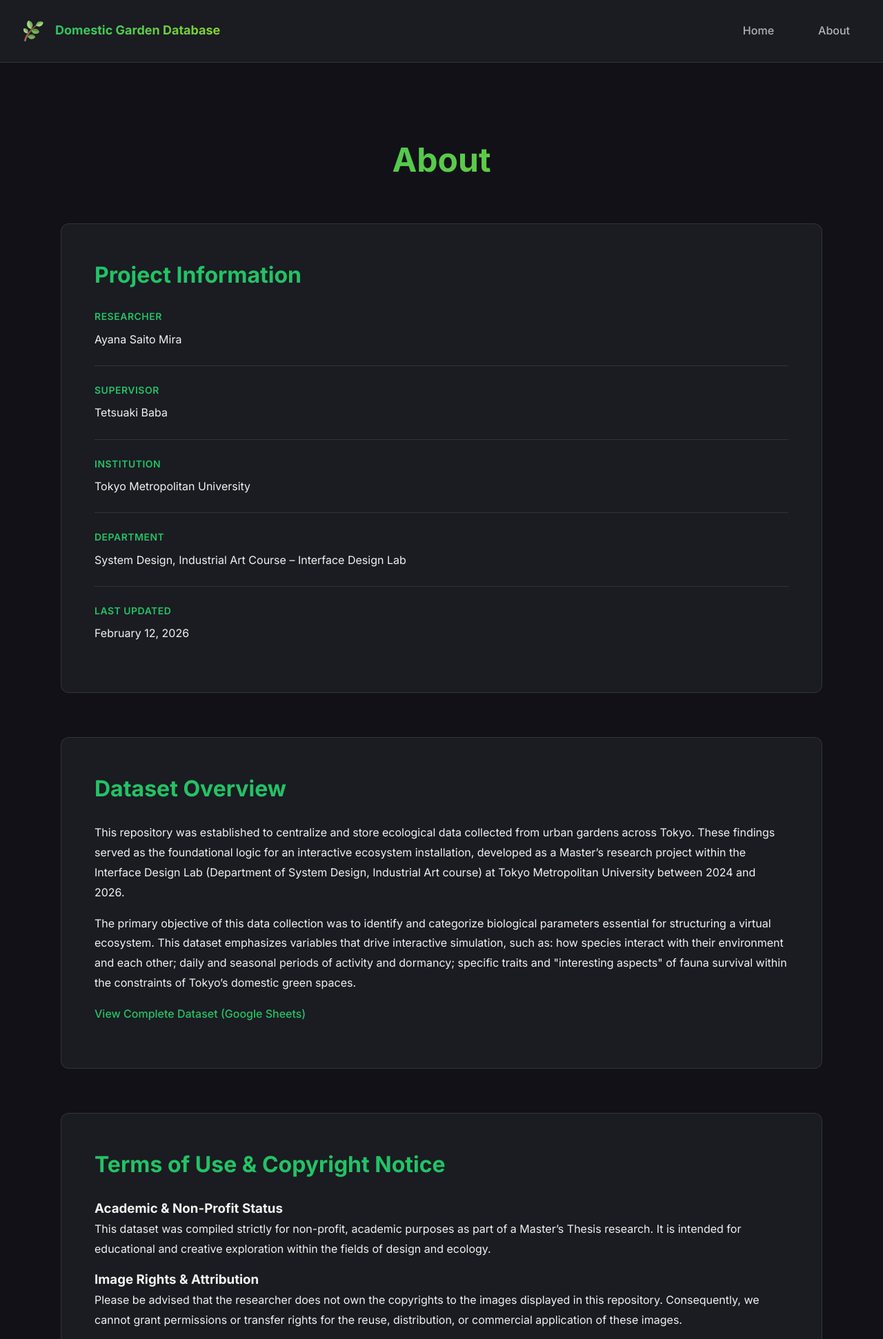
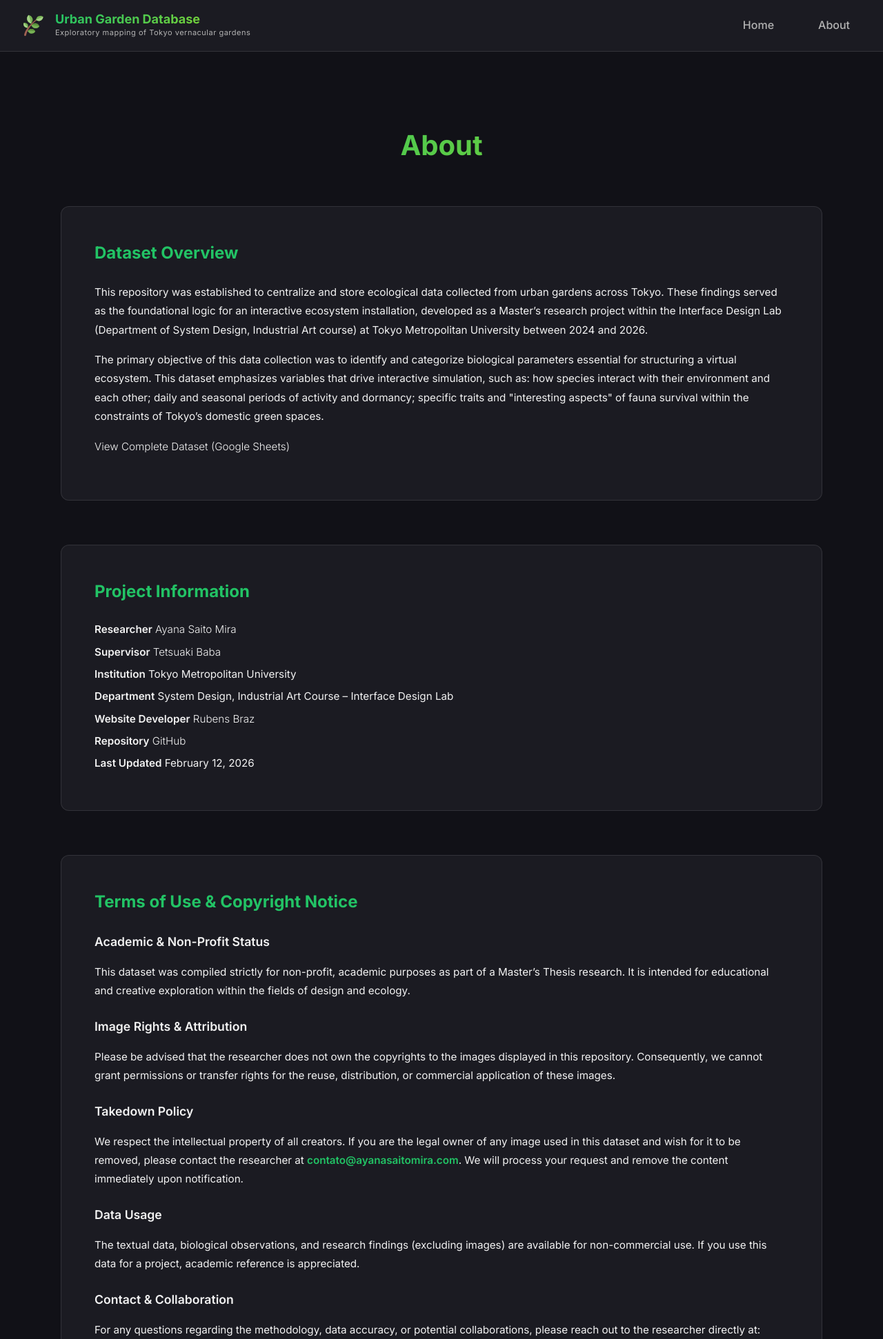
Before and after one commit to rubensbraz/urban-garden-database, a FastAPI app: page /about in a window 1280 px wide. Shown: the top 1942 px of the page at 69% size. Run offline with FastAPI, Linux system fonts and the light colour scheme.

Commit message:
fix: new site style

```diff
--- a/app/main.py
+++ b/app/main.py
@@ -14,7 +14,7 @@
         FastAPI: The configured application instance.
     """
     application = FastAPI(
-        title="Domestic Garden Database",
+        title="Urban Garden Database",
         description="A database of flora, fauna, and objects found in domestic gardens",
         version="1.0.0",
         docs_url="/docs",
--- a/app/static/css/style.css
+++ b/app/static/css/style.css
@@ -102,9 +102,8 @@
 .site-header {
     background: var(--color-surface);
     border-bottom: 1px solid var(--color-border);
-    padding: var(--spacing-lg) 0;
-    position: sticky;
-    top: 0;
+    padding: var(--spacing-md) 0;
+    position: static;
     z-index: 1000;
     backdrop-filter: blur(10px);
 }
@@ -137,13 +136,26 @@
     display: block;
 }
 
+.logo-details {
+    display: flex;
+    flex-direction: column;
+}
+
 .logo-text {
-    font-size: var(--font-size-h3);
+    font-size: var(--font-size-large);
     font-weight: var(--font-weight-bold);
     background: var(--gradient-primary);
     -webkit-background-clip: text;
     -webkit-text-fill-color: transparent;
     background-clip: text;
+    line-height: 1.2;
+}
+
+.navbar-subtitle {
+    font-size: 11px;
+    color: var(--color-text-secondary);
+    font-weight: var(--font-weight-normal);
+    letter-spacing: 0.5px;
 }
 
 .site-nav {
@@ -180,7 +192,7 @@
 }
 
 .header-title {
-    font-size: var(--font-size-h1);
+    font-size: 2.5rem;
     font-weight: var(--font-weight-bold);
     background: var(--gradient-primary);
     -webkit-background-clip: text;
@@ -204,10 +216,8 @@
     flex-wrap: wrap;
     margin-bottom: var(--spacing-3xl);
     padding: var(--spacing-lg);
-    background: var(--glass-background);
-    border: var(--glass-border);
-    border-radius: var(--card-border-radius);
-    backdrop-filter: blur(var(--glass-blur));
+    background: transparent;
+    border: none;
 }
 
 .filter-btn {
@@ -244,12 +254,13 @@
 }
 
 .filter-btn.active {
-    border-color: transparent;
-    color: white;
+    border-color: var(--color-primary);
+    color: var(--color-text-primary);
+    box-shadow: 0 0 20px rgba(61, 153, 112, 0.6);
 }
 
 .filter-btn.active::before {
-    opacity: 1;
+    opacity: 0;
 }
 
 /* ═══ SCATTERED GRID ═══ */
@@ -386,12 +397,31 @@
 .about-section h2 {
     color: var(--color-primary);
     margin-bottom: var(--spacing-lg);
-    font-size: var(--font-size-h2);
+    font-size: 1.5rem;
+}
+
+.about-section h3 {
+    color: var(--color-text-primary);
+    margin-top: var(--spacing-lg);
+    margin-bottom: var(--spacing-md);
+    font-size: 1.1rem;
+    font-weight: var(--font-weight-semibold);
 }
 
 .about-section p {
     line-height: 1.8;
     margin-bottom: var(--spacing-md);
+    color: var(--color-text-primary);
+    font-size: 0.95rem;
+}
+
+.project-info p {
+    margin-bottom: var(--spacing-sm);
+    line-height: 1.6;
+}
+
+.project-info b {
+    font-weight: var(--font-weight-semibold);
     color: var(--color-text-primary);
 }
 
@@ -421,17 +451,16 @@
     border: 2px solid var(--color-primary);
 }
 
-.credits-section {
-    text-align: center;
+.team-link {
+    color: var(--color-text-primary);
+    text-decoration: none;
+    font-weight: var(--font-weight-light);
+    transition: all var(--transition-normal);
 }
 
-.developer-name {
-    font-size: 1.1em;
-    font-weight: var(--font-weight-bold);
-}
-
-.repo-link-container {
-    margin-top: var(--spacing-md);
+.team-link:hover {
+    color: var(--color-primary-light);
+    text-decoration: underline;
 }
 
 .email-link-text {
@@ -440,9 +469,9 @@
 
 /* ═══ FOOTER ═══ */
 .site-footer {
-    margin-top: var(--spacing-4xl);
-    padding: var(--spacing-3xl) 0;
-    background: var(--color-surface);
+    margin-top: var(--spacing-3xl);
+    padding: var(--spacing-xl) 0;
+    background: transparent;
     border-top: 1px solid var(--color-border);
 }
 
@@ -454,33 +483,10 @@
 }
 
 .footer-text {
-    color: var(--color-text-secondary);
-    margin-bottom: var(--spacing-lg);
-    font-size: var(--font-size-small);
-}
-
-.footer-links {
-    display: flex;
-    justify-content: center;
-    align-items: center;
-    gap: var(--spacing-md);
-    flex-wrap: wrap;
-}
-
-.footer-link {
-    color: var(--color-primary);
-    text-decoration: none;
-    font-weight: var(--font-weight-medium);
-    transition: all var(--transition-normal);
-}
-
-.footer-link:hover {
-    color: var(--color-primary-light);
-    text-decoration: underline;
-}
-
-.footer-separator {
     color: var(--color-text-muted);
+    margin: 0;
+    font-size: 0.85rem;
+    font-weight: var(--font-weight-normal);
 }
 
 .contact-info {
@@ -494,7 +500,6 @@
 .email-link {
     color: var(--color-primary);
     text-decoration: none;
-    font-size: var(--font-size-h3);
     font-weight: var(--font-weight-semibold);
     transition: all var(--transition-normal);
 }
--- a/app/static/js/main.js
+++ b/app/static/js/main.js
@@ -1,5 +1,5 @@
 /**
- * Domestic Garden Database - Main JavaScript
+ * Urban Garden Database - Main JavaScript
  * Handles random scattered layout, filtering, and interactive elements.
  *
  * @module Main
--- a/app/templates/about.html
+++ b/app/templates/about.html
@@ -1,38 +1,12 @@
 {% extends "base.html" %}
 
-{% block title %}About - Domestic Garden Database{% endblock %}
+{% block title %}About - Urban Garden Database{% endblock %}
 
 {% block content %}
 <div class="container detail-container">
     <header class="header">
         <h1 class="header-title">About</h1>
     </header>
-
-    <div class="about-section">
-        <h2>Project Information</h2>
-        <div class="detail-fields">
-            <div class="detail-field">
-                <div class="detail-field-label">Researcher</div>
-                <div class="detail-field-value">Ayana Saito Mira</div>
-            </div>
-            <div class="detail-field">
-                <div class="detail-field-label">Supervisor</div>
-                <div class="detail-field-value">Tetsuaki Baba</div>
-            </div>
-            <div class="detail-field">
-                <div class="detail-field-label">Institution</div>
-                <div class="detail-field-value">Tokyo Metropolitan University</div>
-            </div>
-            <div class="detail-field">
-                <div class="detail-field-label">Department</div>
-                <div class="detail-field-value">System Design, Industrial Art Course – Interface Design Lab</div>
-            </div>
-            <div class="detail-field">
-                <div class="detail-field-label">Last Updated</div>
-                <div class="detail-field-value">February 12, 2026</div>
-            </div>
-        </div>
-    </div>
 
     <div class="about-section">
         <h2>Dataset Overview</h2>
@@ -43,8 +17,21 @@
             The primary objective of this data collection was to identify and categorize biological parameters essential for structuring a virtual ecosystem. This dataset emphasizes variables that drive interactive simulation, such as: how species interact with their environment and each other; daily and seasonal periods of activity and dormancy; specific traits and "interesting aspects" of fauna survival within the constraints of Tokyo’s domestic green spaces.
         </p>
         <p class="mt-md">
-            <a href="https://docs.google.com/spreadsheets/d/1K5aDZE_spWAC3IOkldeIuFJ12qyHzqV_vDp3cPeXb80/edit?usp=sharing" target="_blank" class="footer-link">View Complete Dataset (Google Sheets)</a>
+            <a href="https://docs.google.com/spreadsheets/d/1K5aDZE_spWAC3IOkldeIuFJ12qyHzqV_vDp3cPeXb80/edit?usp=sharing" target="_blank" class="team-link">View Complete Dataset (Google Sheets)</a>
         </p>
+    </div>
+
+    <div class="about-section">
+        <h2>Project Information</h2>
+        <div class="project-info">
+            <p><b>Researcher</b> <a href="https://www.ayanasaitomira.com/" target="_blank" class="team-link">Ayana Saito Mira</a></p>
+            <p><b>Supervisor</b> <a href="https://tetsuakibaba.jp/" target="_blank" class="team-link">Tetsuaki Baba</a></p>
+            <p><b>Institution</b> Tokyo Metropolitan University</p>
+            <p><b>Department</b> System Design, Industrial Art Course – Interface Design Lab</p>
+            <p><b>Website Developer</b> <a href="https://rubensbraz.com/" target="_blank" class="team-link">Rubens Braz</a></p>
+            <p><b>Repository</b> <a href="https://github.com/rubensbraz/domestic_garden_database" target="_blank" class="team-link">GitHub</a></p>
+            <p><b>Last Updated</b> February 12, 2026</p>
+        </div>
     </div>
 
     <div class="about-section">
@@ -75,15 +62,5 @@
             For any questions regarding the methodology, data accuracy, or potential collaborations, please reach out to the researcher directly at: <a href="mailto:contato@ayanasaitomira.com" class="email-link email-link-text">contato@ayanasaitomira.com</a>
         </p>
     </div>
-
-    <div class="about-section highlight-section credits-section">
-        <h2>Credits</h2>
-        <p>
-            Website developed by <a href="https://rubensbraz.com/" target="_blank" class="footer-link developer-name">Rubens Braz</a>
-        </p>
-        <p class="repo-link-container">
-            Open Source Code: <a href="https://github.com/rubensbraz/domestic_garden_database" target="_blank" class="footer-link">GitHub Repository</a>
-        </p>
-    </div>
 </div>
 {% endblock %}
--- a/app/templates/base.html
+++ b/app/templates/base.html
@@ -3,26 +3,26 @@
 <head>
     <meta name="description" content="Explore the biodiversity of domestic gardens in Japan. Comprehensive database of plants (flora), animals (fauna), garden objects, and traditional garden styles with detailed information and images.">
     <meta name="keywords" content="domestic garden, Japanese garden, flora, fauna, plants, animals, biodiversity, garden database, horticulture, wildlife, garden objects">
-    <meta name="author" content="Domestic Garden Database">
+    <meta name="author" content="Urban Garden Database">
     <meta name="robots" content="index, follow">
     <meta name="viewport" content="width=device-width, initial-scale=1.0">
 
     <!-- Open Graph / Facebook -->
     <meta property="og:type" content="website">
     <meta property="og:url" content="{{ request.url }}">
-    <meta property="og:title" content="{% block og_title %}Domestic Garden Database - Explore Japanese Garden Biodiversity{% endblock %}">
+    <meta property="og:title" content="{% block og_title %}Urban Garden Database - Explore Japanese Garden Biodiversity{% endblock %}">
     <meta property="og:description" content="Comprehensive database of plants, animals, objects, and garden styles found in domestic gardens in Japan. Explore 218 species and items with detailed information and images.">
 
     <!-- Twitter -->
     <meta property="twitter:card" content="summary_large_image">
     <meta property="twitter:url" content="{{ request.url }}">
-    <meta property="twitter:title" content="{% block twitter_title %}Domestic Garden Database - Explore Japanese Garden Biodiversity{% endblock %}">
+    <meta property="twitter:title" content="{% block twitter_title %}Urban Garden Database - Explore Japanese Garden Biodiversity{% endblock %}">
     <meta property="twitter:description" content="Comprehensive database of plants, animals, objects, and garden styles found in domestic gardens in Japan.">
 
     <!-- Theme Color -->
     <meta name="theme-color" content="#3d9970">
 
-    <title>{% block title %}Domestic Garden Database - Japanese Garden Biodiversity{% endblock %}</title>
+    <title>{% block title %}Urban Garden Database - Japanese Garden Biodiversity{% endblock %}</title>
 
     <!-- Favicon -->
     <link rel="icon" type="image/svg+xml" href="/static/favicon/herb.svg">
@@ -53,7 +53,10 @@
         <div class="header-container">
             <a href="/" class="site-logo">
                 <img src="/static/favicon/herb.svg" alt="Herb Icon" class="logo-icon" width="32" height="32">
-                <span class="logo-text">Domestic Garden Database</span>
+                <div class="logo-details">
+                    <span class="logo-text">Urban Garden Database</span>
+                    <span class="navbar-subtitle">Exploratory mapping of Tokyo vernacular gardens</span>
+                </div>
             </a>
             <nav class="site-nav">
                 <a href="/" class="nav-link">Home</a>
@@ -70,14 +73,7 @@
     <!-- Site Footer -->
     <footer class="site-footer">
         <div class="footer-content">
-            <p class="footer-text">© 2026 Domestic Garden Database - Educational Project</p>
-            <div class="footer-links">
-                <a href="/about" class="footer-link">About & Copyright</a>
-                <span class="footer-separator">•</span>
-                <a href="mailto:contato@ayanasaitomira.com" class="footer-link">Contact</a>
-                <span class="footer-separator">•</span>
-                <a href="https://github.com/rubensbraz/domestic_garden_database" target="_blank" class="footer-link">GitHub</a>
-            </div>
+            <p class="footer-text">© 2026. Urban Garden Database.</p>
         </div>
     </footer>
 
--- a/app/templates/detail.html
+++ b/app/templates/detail.html
@@ -1,6 +1,6 @@
 {% extends "base.html" %}
 
-{% block title %}{{ item.popular_name_english }} - Domestic Garden Database{% endblock %}
+{% block title %}{{ item.popular_name_english }} - Urban Garden Database{% endblock %}
 
 {% block content %}
 <div class="detail-container">
--- a/app/templates/index.html
+++ b/app/templates/index.html
@@ -2,12 +2,6 @@
 
 {% block content %}
 <div class="container">
-    <!-- Header -->
-    <header class="header">
-        <h1 class="header-title">Domestic Garden Database</h1>
-        <p class="header-subtitle">Explore the flora, fauna, and objects of domestic gardens</p>
-    </header>
-
     <!-- Filter Bar -->
     <div class="filter-bar">
         <button class="filter-btn active" data-filter="all">All</button>
--- a/scripts/import_data.py
+++ b/scripts/import_data.py
@@ -528,7 +528,7 @@
 def main():
     """Main import function"""
     print("=" * 80)
-    print("Domestic Garden Database - COMPLETE DATA IMPORT")
+    print("Urban Garden Database - COMPLETE DATA IMPORT")
     print("=" * 80)
 
     # Initialize image mapper
```
Also changed, not shown: README.md, app/static/favicon/site.webmanifest.
